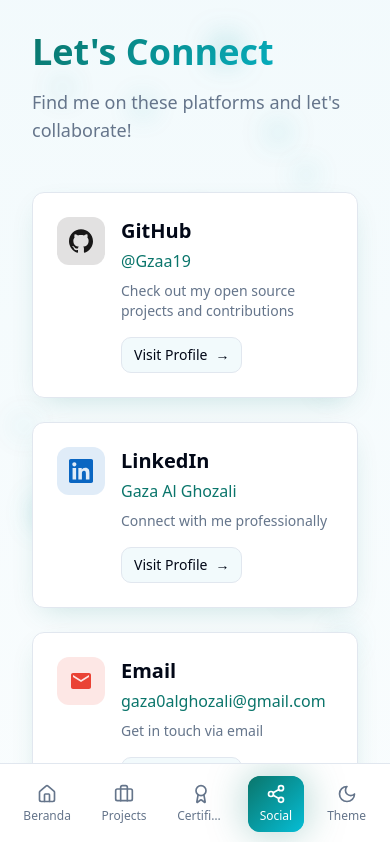
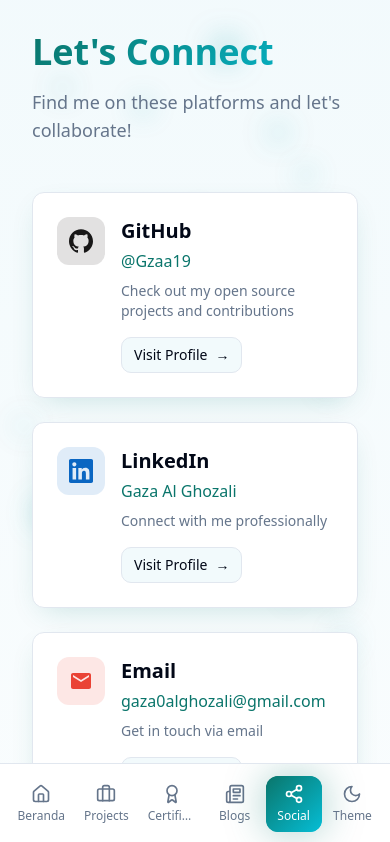
Before and after one commit to Gzaa19/gazaporto, a React (Vite) app: page /social in a window 390 px wide. Shown: the top 842 px of the page. Built offline with nearby package versions, Linux system fonts and the light colour scheme; the HTML template or start-up script is replaced by a standard one.

Commit message:
nambahin button blogs dimobile

```diff
--- a/src/components/BottomNavigation.tsx
+++ b/src/components/BottomNavigation.tsx
@@ -1,4 +1,4 @@
-import { Home, Briefcase, Award, Share2, Moon, Sun } from "lucide-react";
+import { Home, Briefcase, Award, Share2, Newspaper, Moon, Sun } from "lucide-react";
 import { NavLink } from "react-router-dom";
 import { motion } from "framer-motion";
 import { useState, useEffect } from "react";
@@ -8,6 +8,7 @@
   { name: "Beranda", path: "/", icon: Home },
   { name: "Projects", path: "/projects", icon: Briefcase },
   { name: "Certification", path: "/certifications", icon: Award },
+  { name: "Blogs", path: "/blogs", icon: Newspaper },
   { name: "Social", path: "/social", icon: Share2 },
 ];
 
```
Also changed, not shown: 1 other file (tests, documents, lock files or other folders).
